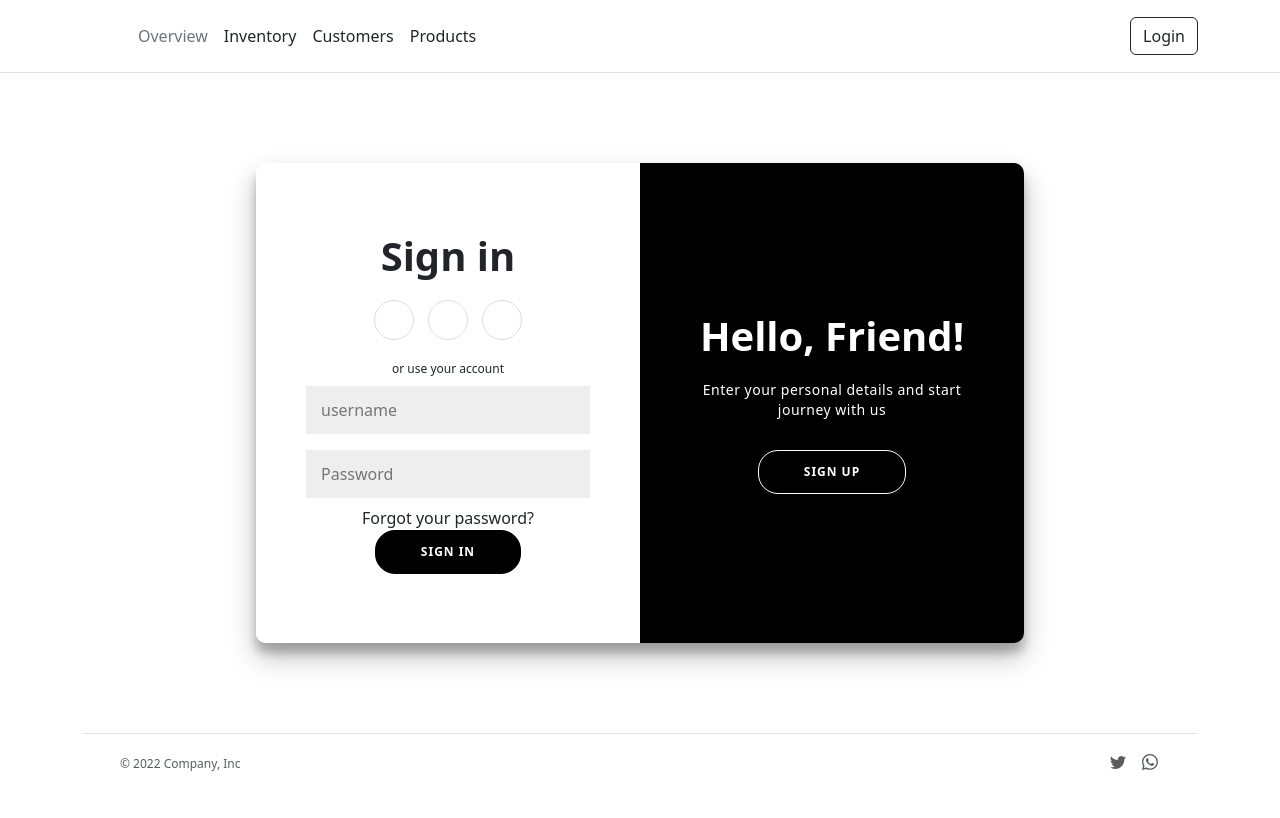
After one commit to HussamAltalib/MERCHANDISERS, a Django app: page /accounts/login/register/ in a window 1280 px wide. The commit adds this page. Run offline with Django 4.2, Linux system fonts and the light colour scheme.

Commit message:
finished login, register and logout

```diff
--- a/MERCHANDISERS/accounts/models.py
+++ b/MERCHANDISERS/accounts/models.py
@@ -6,6 +6,6 @@ from django.contrib.auth.models import User
 #creating a profile for the user
 class Profile(models.Model):
 
-
     user = models.OneToOneField(User, on_delete=models.CASCADE, primary_key=True)
-    profile_image = models.ImageField(default='default.jpg', upload_to='profile_pics')
+    profile_image = models.ImageField( upload_to='profile_pics/', default='profile_pics/default.jpg')
+    score = models.IntegerField(default=0)
--- /dev/null
+++ b/MERCHANDISERS/accounts/templates/accounts/login_register.html
@@ -0,0 +1,66 @@
+{% extends 'main/base.html' %}
+{% load static %}
+
+{% block title %}   New Account  {% endblock %}
+
+
+{% block content %}
+
+
+
+<div class="container_Register" id="container">
+	<div class="form-container sign-up-container">
+		<form method="post" action="" class="form_Register">
+            {% csrf_token %}
+			<h1 class="h1_Register">Create Account</h1>
+			<!-- <div class="mt-3">
+                <label>Choose File:</label>
+                <input type="file" name="profile_image" class="form-control"/>
+            </div> -->
+			<input name="username" type="text" class="input_Register" placeholder="Name" />
+			<input name="email" type="email" class="input_Register" placeholder="Email" />
+			<input name="password" type="password" class="input_Register" placeholder="Password" />
+			<button class="button_Register" type='submit' name='submit' value='sign_up'>Sign Up</button>
+		</form>
+	</div>
+	<div class="form-container sign-in-container">
+		<form method="post" action="" class="form_Register">
+            {% csrf_token %}
+			<h1 class="h1_Register">Sign in</h1>
+			<div class="social-container">
+				<a href="#" class="social"><i class="fab fa-facebook-f"></i></a>
+				<a href="#" class="social"><i class="fab fa-google-plus-g"></i></a>
+				<a href="#" class="social"><i class="fab fa-linkedin-in"></i></a>
+			</div>
+			<span>or use your account</span>
+			<input name="username" type="username" class="input_Register" placeholder="username" />
+			<input name="password" type="password" class="input_Register" placeholder="Password" />
+			<a href="#">Forgot your password?</a>
+			<button class="button_Register" type='submit' name='submit' value='sign_in'>Sign In</button>
+		</form>
+	</div>
+	<div class="overlay-container">
+		<div class="overlay">
+			<div class="overlay-panel overlay-left">
+				<h1 class="h1_Register">Welcome Back!</h1>
+				<p class="p_Register">To keep connected with us please login with your personal info</p>
+				<button class="ghost button_Register" id="signIn">Sign In</button>
+			</div>
+			<div class="overlay-panel overlay-right">
+				<h1 class="h1_Register">Hello, Friend!</h1>
+				<p class="p_Register">Enter your personal details and start journey with us</p>
+				<button class="ghost button_Register" id="signUp">Sign Up</button>
+			</div>
+		</div>
+	</div>
+</div>
+
+
+
+<script src="{% static 'js/scripts.js' %}"></script>
+
+
+
+
+
+{% endblock %}
--- a/MERCHANDISERS/accounts/urls.py
+++ b/MERCHANDISERS/accounts/urls.py
@@ -4,7 +4,6 @@ from . import views
 app_name = "accounts"
 
 urlpatterns = [
-    path("register/", views.register_user, name="register_user"),
-    path("login/", views.login_user, name="login_user"),
+    path("login/register/", views.login_register_user, name="login_register_user"),
     path("logout/", views.logout_user, name="logout_user"),
 ]
--- a/MERCHANDISERS/accounts/views.py
+++ b/MERCHANDISERS/accounts/views.py
@@ -2,25 +2,45 @@ from django.shortcuts import render, redirect
 from django.http import HttpRequest, HttpResponse
 from django.contrib.auth.models import User
 from django.contrib.auth import authenticate, login, logout
+from .models import Profile
+
 
 # Create your views here.
 
 
-def register_user(request : HttpRequest):
+def login_register_user(request : HttpRequest):
 
-    # if request.method == "POST":
-    #     new_user = User.objects.create_user(username=request.POST["username"], email=request.POST["email"], password=request.POST["password"], first_name = request.POST["first_name"], last_name = request.POST["last_name"])
-    #     new_user.save()
+    if request.method == "POST":
+        if request.POST.get('submit') == 'sign_in':
+            # sign in logic goes here
+            user = authenticate(request, username= request.POST["username"], password = request.POST["password"] )
+            if user is not None:
+            #login user
+                login(request, user)
+                return redirect("main:index_page")
+            else:
+                loggin_msg = "Please Use correct Credentials"
 
-    #     #if register successful redirect to sign in page
-    #     return redirect("accounts:login_user")
+            return redirect("accounts:login_register_user")
 
 
-    return render(request, "accounts/register.html")
+        elif request.POST.get('submit') == 'sign_up':
+            # sign up logic goes here
+            new_user = User.objects.create_user(username=request.POST["username"], email=request.POST["email"], password=request.POST["password"])
+            new_user.save()
+
+            # user_profile = Profile(user=new_user, profile_image = request.FILES["profile_image"])
+            # user_profile.save()
+
+            #if register successful redirect to sign in page
+            return redirect("accounts:login_register_user")
+
+
+    return render(request, "accounts/login_register.html")
 
 
 
-def login_user(request : HttpRequest):
+# def login_user(request : HttpRequest):
 
     # loggin_msg = None
 
@@ -35,12 +55,12 @@ def login_user(request : HttpRequest):
     #     else:
     #         loggin_msg = "Please Use correct Credentials"
 
-    return render(request, "accounts/login.html", {"msg" : loggin_msg})
+    # return render(request, "accounts/login.html", {"msg" : loggin_msg})
 
 
 
 def logout_user(request : HttpRequest):
 
-    # logout(request)
+    logout(request)
 
     return redirect("main:index_page")
--- a/MERCHANDISERS/main/static/css/styles.css
+++ b/MERCHANDISERS/main/static/css/styles.css
@@ -133,3 +133,228 @@ text-decoration: none;
   width: 100%;
   padding: 20px;
 }
+
+
+
+/* ################## Register Page Start ######################### */
+
+/* @import url('https://fonts.googleapis.com/css?family=Montserrat:400,800');*/
+
+
+
+
+.h1_Register {
+	font-weight: bold;
+	margin: 0;
+}
+
+
+
+.p_Register {
+	font-size: 14px;
+	font-weight: 100;
+	line-height: 20px;
+	letter-spacing: 0.5px;
+	margin: 20px 0 30px;
+}
+
+span {
+	font-size: 12px;
+}
+
+/* a {
+	color: #333;
+	font-size: 14px;
+	text-decoration: none;
+	margin: 15px 0;
+} */
+
+.button_Register {
+	border-radius: 20px;
+	border: 1px solid #000000;
+	background-color: #000000;
+	color: #FFFFFF;
+	font-size: 12px;
+	font-weight: bold;
+	padding: 12px 45px;
+	letter-spacing: 1px;
+	text-transform: uppercase;
+	transition: transform 80ms ease-in;
+}
+
+.button_Register:active {
+	transform: scale(0.95);
+}
+
+.button_Register:focus {
+	outline: none;
+}
+
+.button_Register.ghost {
+	background-color: transparent;
+	border-color: #FFFFFF;
+}
+
+.form_Register {
+	background-color: #FFFFFF;
+	display: flex;
+	align-items: center;
+	justify-content: center;
+	flex-direction: column;
+	padding: 0 50px;
+	height: 100%;
+	text-align: center;
+}
+
+.input_Register {
+	background-color: #eee;
+	border: none;
+	padding: 12px 15px;
+	margin: 8px 0;
+	width: 100%;
+}
+
+.container_Register {
+	background-color: #fff;
+	border-radius: 10px;
+  	box-shadow: 0 14px 28px rgba(0,0,0,0.25),
+			0 10px 10px rgba(0,0,0,0.22);
+	position: relative;
+	overflow: hidden;
+	width: 768px;
+	max-width: 100%;
+	min-height: 480px;
+	margin: auto;
+    margin-top: 90px;
+	margin-bottom: 90px;
+}
+
+.form-container {
+	position: absolute;
+	top: 0;
+	height: 100%;
+	transition: all 0.6s ease-in-out;
+}
+
+.sign-in-container {
+	left: 0;
+	width: 50%;
+	z-index: 2;
+}
+
+.container_Register.right-panel-active .sign-in-container {
+	transform: translateX(100%);
+}
+
+.sign-up-container {
+	left: 0;
+	width: 50%;
+	opacity: 0;
+	z-index: 1;
+}
+
+.container_Register.right-panel-active .sign-up-container {
+	transform: translateX(100%);
+	opacity: 1;
+	z-index: 5;
+	animation: show 0.6s;
+}
+
+@keyframes show {
+	0%, 49.99% {
+		opacity: 0;
+		z-index: 1;
+	}
+
+	50%, 100% {
+		opacity: 1;
+		z-index: 5;
+	}
+}
+
+.overlay-container {
+	position: absolute;
+	top: 0;
+	left: 50%;
+	width: 50%;
+	height: 100%;
+	overflow: hidden;
+	transition: transform 0.6s ease-in-out;
+	z-index: 100;
+}
+
+.container_Register.right-panel-active .overlay-container{
+	transform: translateX(-100%);
+}
+
+.overlay {
+	background: #000000;
+	background: -webkit-linear-gradient(to right, #000000, #000000);
+	background: linear-gradient(to right, #000000, #000000);
+	background-repeat: no-repeat;
+	background-size: cover;
+	background-position: 0 0;
+	color: #FFFFFF;
+	position: relative;
+	left: -100%;
+	height: 100%;
+	width: 200%;
+  	transform: translateX(0);
+	transition: transform 0.6s ease-in-out;
+}
+
+.container_Register.right-panel-active .overlay {
+  	transform: translateX(50%);
+}
+
+.overlay-panel {
+	position: absolute;
+	display: flex;
+	align-items: center;
+	justify-content: center;
+	flex-direction: column;
+	padding: 0 40px;
+	text-align: center;
+	top: 0;
+	height: 100%;
+	width: 50%;
+	transform: translateX(0);
+	transition: transform 0.6s ease-in-out;
+}
+
+.overlay-left {
+	transform: translateX(-20%);
+}
+
+.container_Register.right-panel-active .overlay-left {
+	transform: translateX(0);
+}
+
+.overlay-right {
+	right: 0;
+	transform: translateX(0);
+}
+
+.container_Register.right-panel-active .overlay-right {
+	transform: translateX(20%);
+}
+
+.social-container {
+	margin: 20px 0;
+}
+
+.social-container a {
+	border: 1px solid #DDDDDD;
+	border-radius: 50%;
+	display: inline-flex;
+	justify-content: center;
+	align-items: center;
+	margin: 0 5px;
+	height: 40px;
+	width: 40px;
+}
+
+
+
+
+/* ################## Register Page Start ######################### */
--- a/MERCHANDISERS/main/templates/main/base.html
+++ b/MERCHANDISERS/main/templates/main/base.html
@@ -13,8 +13,9 @@
 
 <body>
 
+
     <!-- Navigation-->
-    <header class="p-3 mb-3 border-bottom">
+    <header  class="p-3 mb-3 border-bottom">
         <div class="container">
           <div class="d-flex flex-wrap align-items-center justify-content-center justify-content-lg-start">
             <a href="/" class="d-flex align-items-center mb-2 mb-lg-0 text-dark text-decoration-none">
@@ -28,23 +29,27 @@
               <li><a href="#" class="nav-link px-2 link-dark">Products</a></li>
             </ul>
 
-
-
+            {% if request.user.is_authenticated %}
             <div class="dropdown text-end">
               <a href="#" class="d-block link-dark text-decoration-none dropdown-toggle" data-bs-toggle="dropdown" aria-expanded="false">
                 <img src="https://github.com/mdo.png" alt="mdo" width="32" height="32" class="rounded-circle">
               </a>
               <ul class="dropdown-menu text-small" style="">
-                <li><a class="dropdown-item" href="#">New project...</a></li>
-                <li><a class="dropdown-item" href="#">Settings</a></li>
                 <li><a class="dropdown-item" href="#">Profile</a></li>
                 <li><hr class="dropdown-divider"></li>
-                <li><a class="dropdown-item" href="#">Sign out</a></li>
+                <li><a class="dropdown-item" href="{% url 'accounts:logout_user' %}" >Sign out</a></li>
               </ul>
             </div>
-          </div>
+            {% else %}
+              <a href="{% url 'accounts:login_register_user' %}" class="btn btn-outline-dark">Login</a>
+            {% endif %}
+            </div>
+            {% if msg %}
+              <h6 class="text-danger btn btn-primary w-100 py-3" >{{msg}}</h6>
+            {% endif %}
         </div>
       </header>
+
 
     {% block content %}
 
@@ -80,6 +85,7 @@
           </ul>
         </footer>
       </div>
+
       <script src="https://cdn.jsdelivr.net/npm/bootstrap@5.3.0-alpha1/dist/js/bootstrap.bundle.min.js" integrity="sha384-w76AqPfDkMBDXo30jS1Sgez6pr3x5MlQ1ZAGC+nuZB+EYdgRZgiwxhTBTkF7CXvN" crossorigin="anonymous"></script>
     </body>
 </html>
--- a/MERCHANDISERS/main/templates/main/index.html
+++ b/MERCHANDISERS/main/templates/main/index.html
@@ -8,10 +8,10 @@
 
 <main class="container">
     <div class="parent mb-5">
-      <img src="{% static 'img/Alula.jpg' %}"  alt="Homepage" style="width:100%; height: 400px;">
+      <img src="{% static 'img/business.jpeg' %}"  alt="Homepage" style="width:100%; height: 400px;">
       <div class="text">
         <h1 class="display-4 fst-italic">Title of a longer featured blog post</h1>
-        <p class="lead my-3">Multiple lines of text that form the lede, informing new readers quickly and efficiently about what’s most interesting in this post’s contents.</p>
+        <p class="lead my-3"> “Communication is at the heart of commerce and community.” – Meg Whitman, President, and CEO of Hewlett-Packard.</p>
       </div>
     </div>
 
```
Also changed, not shown: MERCHANDISERS/accounts/templates/accounts/register.html (deleted, +0 -39 lines), MERCHANDISERS/main/static/js/scripts.js (+11 -29 lines), MERCHANDISERS/test.css (added, +246 -0 lines), MERCHANDISERS/accounts/migrations/0002_profile_score_alter_profile_profile_image.py (added), MERCHANDISERS/main/static/img/business.jpeg (added), 1 other file.
